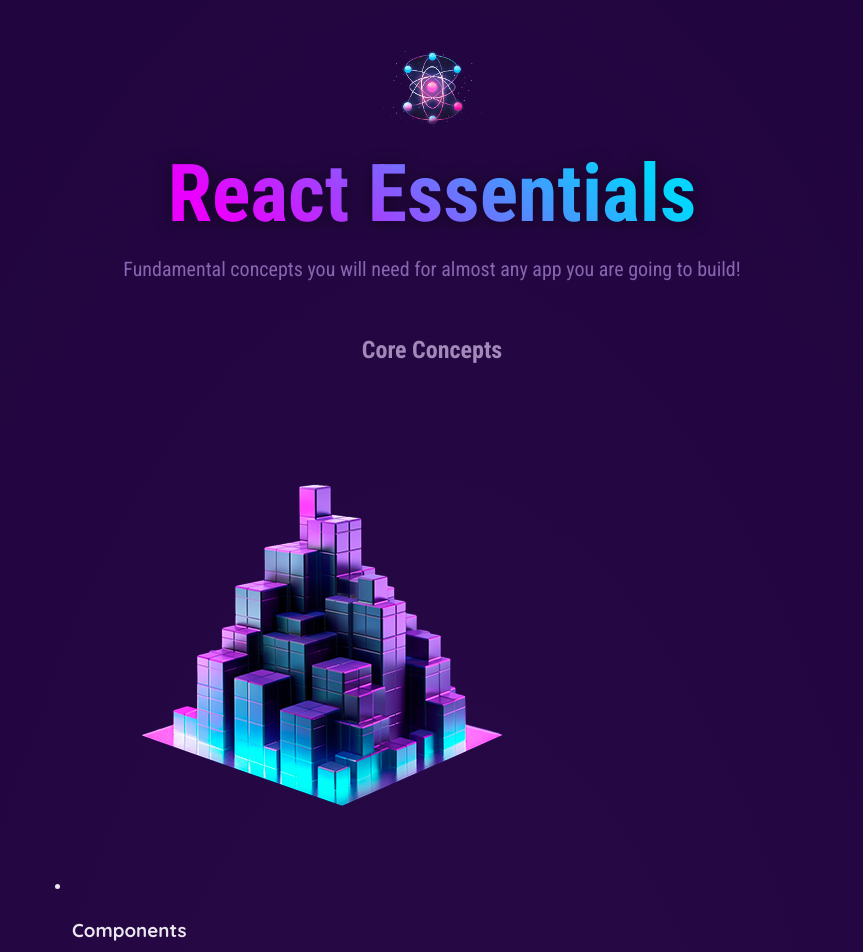
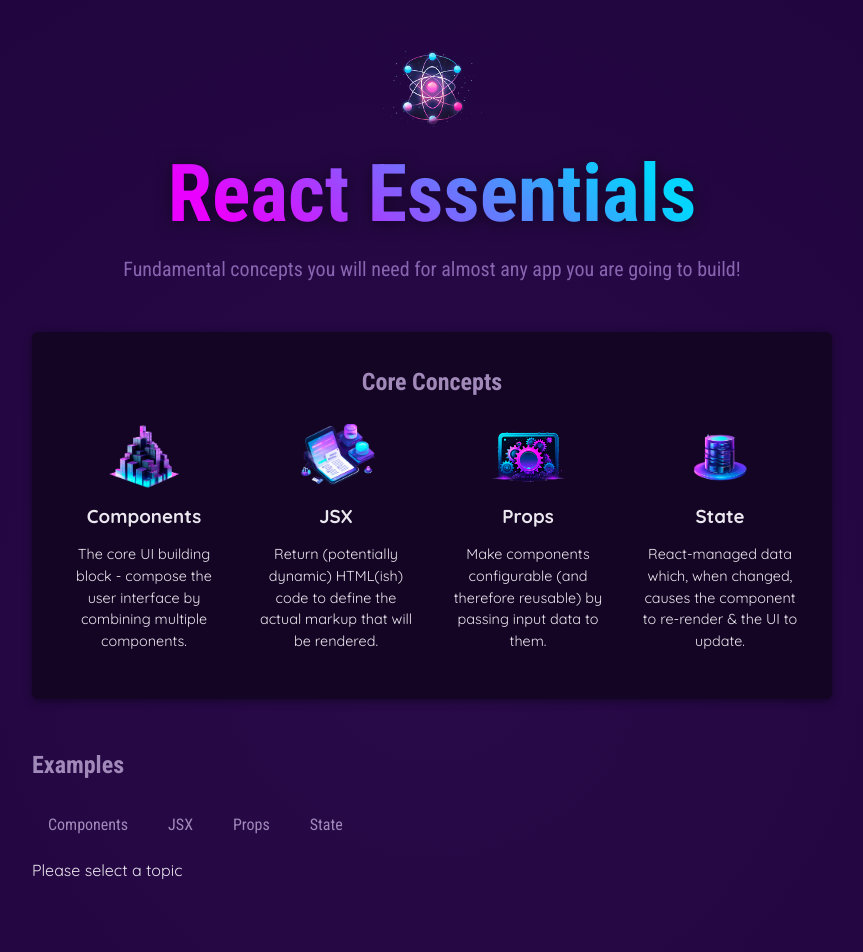
Before and after one commit to Chia20-1/React-Fundamentals, a React (Vite) app: page / in a window 1280 px wide. Shown: the top 952 px of the page, without its empty margins (208-1071 px from the left). Built offline with nearby package versions, Linux system fonts and the light colour scheme.

Commit message:
Resolve prop forwarding & import issue

```diff
--- a/src/components/Examples.jsx
+++ b/src/components/Examples.jsx
@@ -1,7 +1,7 @@
-import TabButton from "./components/TabButton";
+import TabButton from "./TabButton";
 import Section from "./Section";
 import { useState } from "react";
-import { EXAMPLES } from "./data";
+import { EXAMPLES } from "../data";
 
 export default function Examples() {
   const [selectedTopic, setSelectedTopic] = useState("");
@@ -32,7 +32,7 @@
       <menu>
         <TabButton
           isSelected={selectedTopic === "components"}
-          onSelect={() => {
+          onClick={() => {
             handleSelect("components");
           }}
         >
@@ -40,7 +40,7 @@
         </TabButton>
         <TabButton
           isSelected={selectedTopic === "jsx"}
-          onSelect={() => {
+          onClick={() => {
             handleSelect("jsx");
           }}
         >
@@ -48,7 +48,7 @@
         </TabButton>
         <TabButton
           isSelected={selectedTopic === "props"}
-          onSelect={() => {
+          onClick={() => {
             handleSelect("props");
           }}
         >
@@ -56,7 +56,7 @@
         </TabButton>
         <TabButton
           isSelected={selectedTopic === "state"}
-          onSelect={() => {
+          onClick={() => {
             handleSelect("state");
           }}
         >
--- a/src/components/Section.jsx
+++ b/src/components/Section.jsx
@@ -1,6 +1,6 @@
-export default function Section({ title, children }) {
+export default function Section({ title, children, ...props }) {
   return (
-    <section>
+    <section {...props}>
       <h2>{title}</h2>
       {children}
     </section>
--- a/src/components/TabButton.jsx
+++ b/src/components/TabButton.jsx
@@ -6,10 +6,10 @@
 //   );
 // }
 
-export default function TabButton({ children, onSelect, isSelected }) {
+export default function TabButton({ children, isSelected, ...props }) {
   return (
     <li>
-      <button className={isSelected ? "active" : ""} onClick={onSelect}>
+      <button className={isSelected ? "active" : ""} {...props}>
         {children}
       </button>
     </li>
```
